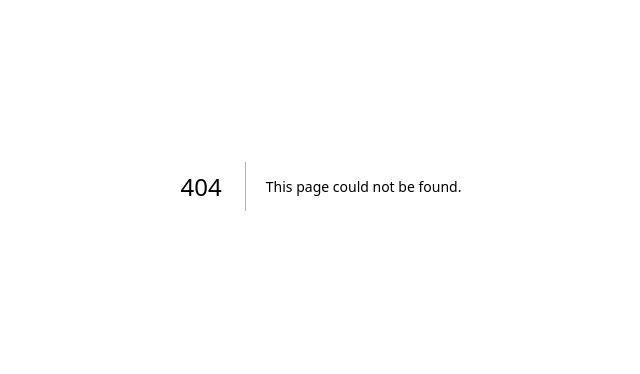
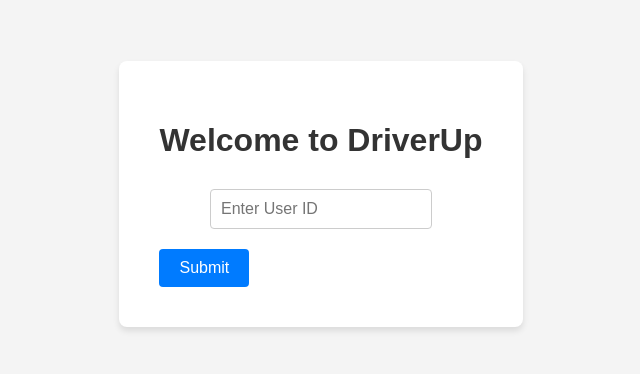
Before and after one commit to q1an-w/codejam2023, a Next.js app in the folder nextapp/: page /home in a window 1280 px wide. Before the commit this address had no page. Shown: the part 214-588 px from the top of the page, without its empty margins (319-959 px from the left). Built offline with nearby package versions, Linux system fonts and the light colour scheme.

Commit message:
home page ish

```diff
--- /dev/null
+++ b/nextapp/app/home/page.js
@@ -0,0 +1,54 @@
+'use client'
+// const { readFileSync } = require("fs");
+// const dataTrucks = readFileSync("./app/truckList/trucks.json", "utf8");
+// const parsedDataT = JSON.parse(dataTrucks);
+
+// // Extracting truck IDs
+// const Tdata = parsedDataT.map((truck) => ({
+//   id: truck.truckId,
+// }));
+
+import { useRouter } from 'next/navigation';
+import React from 'react';
+import './style.css';
+
+export default function Home() {
+  const router = useRouter();
+
+  const handleSubmit = (e) => {
+    e.preventDefault();
+    const userID = e.target.userID.value.trim().toLowerCase(); // Access the userID from the form
+
+    if (userID === 'admin') {
+      router.push('/truckList');
+    }
+    // else if (Tdata.some((truck) => truck.id.toLowerCase() === userID)) {
+    //   router.push('/truckList');
+    // }
+    else {
+      console.log('User is not admin or a truck');
+    }
+  };
+
+  return (
+    <main id="main-body">
+      <div className="container" id="main-container">
+        <h1 id="main-heading">Welcome to DriverUp</h1>
+        <form onSubmit={handleSubmit}>
+          <div className="input-group" id="input-group-section">
+            <input
+              type="text"
+              id="text-input"
+              name="userID"
+              placeholder="Enter User ID"
+              required
+            />
+          </div>
+          <div className="input-group">
+            <input type="submit" id="submit-button" value="Submit" />
+          </div>
+        </form>
+      </div>
+    </main>
+  );
+}
--- /dev/null
+++ b/nextapp/app/home/style.css
@@ -0,0 +1,51 @@
+#main-body {
+  font-family: Arial, sans-serif;
+  background-color: #f4f4f4;
+  margin: 0;
+  padding: 0;
+  display: flex;
+  justify-content: center;
+  align-items: center;
+  height: 100vh;
+}
+
+#main-container {
+  background-color: #fff;
+  padding: 40px;
+  border-radius: 8px;
+  box-shadow: 0 4px 6px rgba(0, 0, 0, 0.1);
+}
+
+#main-heading {
+  text-align: center;
+  margin-bottom: 30px;
+  color: #333;
+}
+
+#input-group-section {
+  text-align: center;
+  margin-bottom: 20px;
+}
+
+#text-input {
+  padding: 10px;
+  width: 200px;
+  border-radius: 4px;
+  border: 1px solid #ccc;
+  font-size: 16px;
+}
+
+#submit-button {
+  padding: 10px 20px;
+  border-radius: 4px;
+  border: none;
+  background-color: #007bff;
+  color: #fff;
+  font-size: 16px;
+  cursor: pointer;
+  transition: background-color 0.3s ease;
+}
+
+#submit-button:hover {
+  background-color: #0056b3;
+}
```
